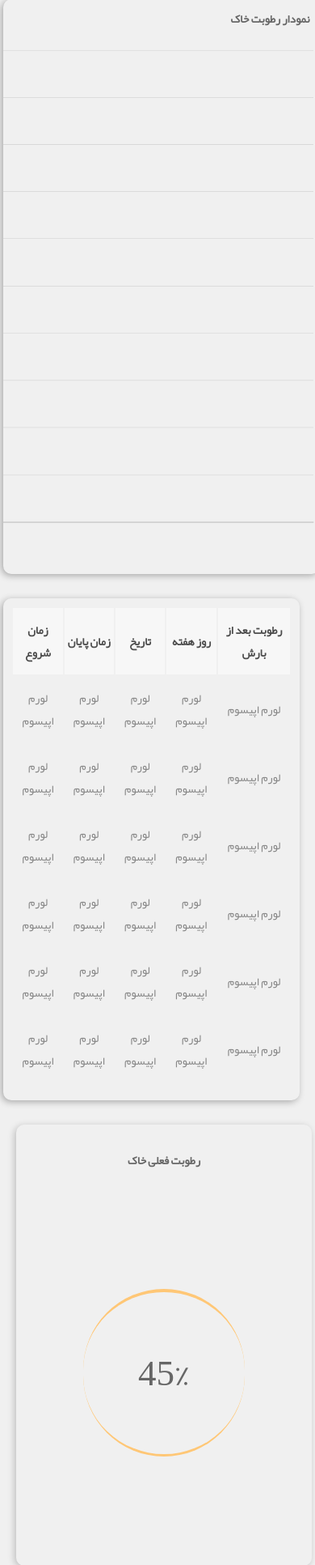
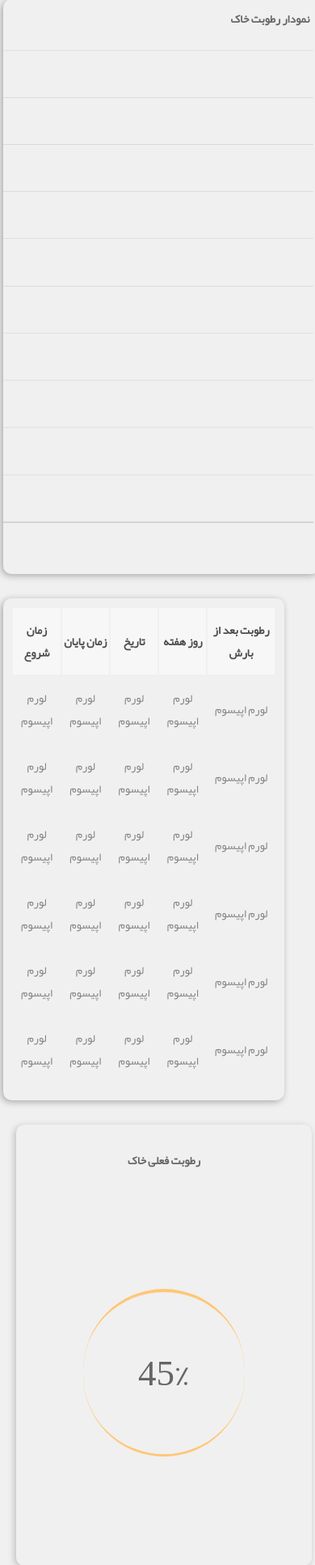
Before and after one commit to Reza-mohseni/ghatre, a PHP site: template app/views/Counter/Counter.html in a window 390 px wide. Shown: the part 141-2074 px from the top of the page at 81% size. Run offline with PHP 8.4, Linux system fonts and the light colour scheme; the template is opened without the code that fills it, so the values that code supplies are empty; some libraries are stand-ins or nearby versions.

Commit message:
پیشخوان  ریسپانیو

```diff
--- a/app/views/assets/Counter/css/Counter.css
+++ b/app/views/assets/Counter/css/Counter.css
@@ -130,7 +130,7 @@ body{
 /* نمودار */
 .chart-box {
     height: 700px;
-    width: 90%;
+    width: 89.5%;
     margin-left: 1.1%;
     margin-right: 2%;
     float: left;
@@ -397,7 +397,15 @@ table {
         margin-right: auto;
     }
 }
-
+@media screen and (max-width:910px) {
+    .menu{
+        width: 10%;
+    }
+    .topbar,.chart-box,
+    .tabel-box,.conteyner-box{
+        width: 84%;
+    }
+}
 @media screen and (max-width:768px) {
     * {
         font-size: 14px;
```
